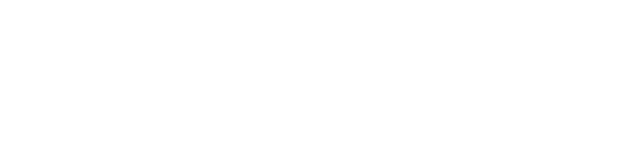
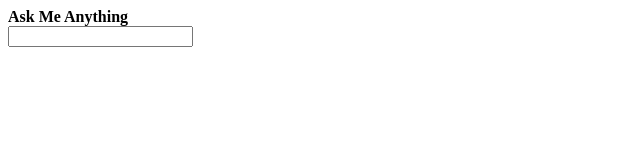
Before and after one commit to greg-han/chatbot, a plain HTML site: page index.html in a window 1280 px wide. Shown: the whole page, without its empty margins (0-640 px from the left). Drawn offline with Linux system fonts and the light colour scheme.

Commit message:
Added a quick form

```diff
--- a/index.html
+++ b/index.html
@@ -5,6 +5,9 @@
 <div id="container">
 <p id="message">
 <form>
+<b>Ask Me Anything</b>
+<br>
+<input type="text" name="txtinput"><br>
 </form>
 </p>
 </div>
```
